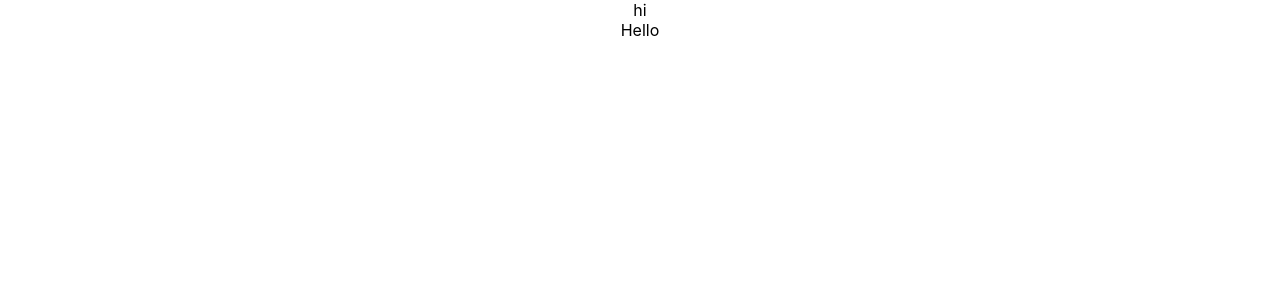
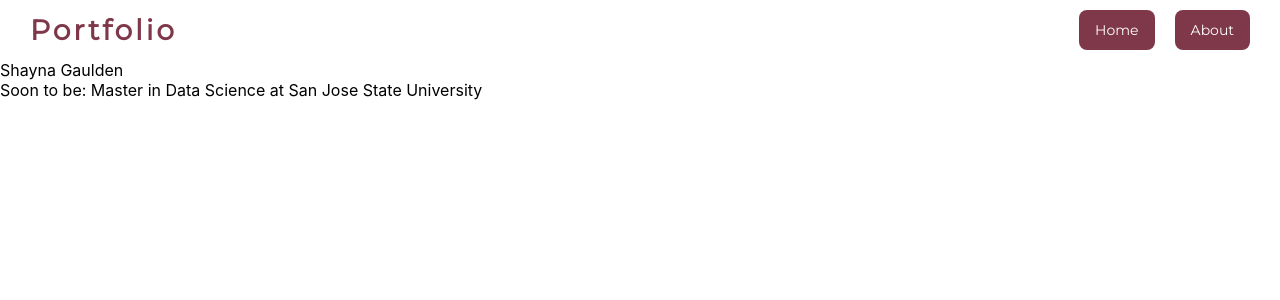
Before and after one commit to shayna-gaulden/portfolio, a React (Create React App) app: page / in a window 1280 px wide. Shown: the top 300 px of the page. Built offline with nearby package versions, Linux system fonts and the light colour scheme.

Commit message:
navbar added title started

```diff
--- a/public/index.html
+++ b/public/index.html
@@ -9,6 +9,11 @@
       name="description"
       content="Web site created using create-react-app"
     />
+
+    <link rel="preconnect" href="https://fonts.googleapis.com">
+    <link rel="preconnect" href="https://fonts.gstatic.com" crossorigin>
+    <link href="https://fonts.googleapis.com/css2?family=Montserrat&display=swap" rel="stylesheet">
+
     <link rel="apple-touch-icon" href="%PUBLIC_URL%/logo192.png" />
     <!--
       manifest.json provides metadata used when your web app is installed on a
--- a/src/App.css
+++ b/src/App.css
@@ -1,38 +1,44 @@
-.App {
-  text-align: center;
+.nav-container {
+  display: flex;
+  padding: 10px 30px 10px 30px;
+  justify-content: space-between;
+  align-items: center;
 }
 
-.App-logo {
-  height: 40vmin;
-  pointer-events: none;
+.nav-links {
+  display: flex;
+  gap: 20px;
 }
 
-@media (prefers-reduced-motion: no-preference) {
-  .App-logo {
-    animation: App-logo-spin infinite 20s linear;
-  }
+.nav-button {
+  background-color: #7F384A;
+  border-radius: 8px;
+  box-sizing: border-box;
+  color: #FFFFFF;
+  cursor: pointer;
+  display: inline-block;
+  font-family: 'Montserrat', sans-serif;
+  font-size: 14px;
+  font-weight: 500;
+  height: 40px;
+  line-height: 20px;
+  padding: 10px 16px;
+  position: relative;
+  text-align: center;
+  transition: color 100ms;
+  vertical-align: baseline;
+  touch-action: manipulation;
+  transition: 0.3s;
+}
+.nav-button:hover,
+.nav-button:focus {
+  background-color: #532530;
 }
 
-.App-header {
-  background-color: #282c34;
-  min-height: 100vh;
-  display: flex;
-  flex-direction: column;
-  align-items: center;
-  justify-content: center;
-  font-size: calc(10px + 2vmin);
-  color: white;
+.nav-header {
+  font-family: 'Montserrat', sans-serif;
+  font-size: 28px;
+  letter-spacing: 3px;
+  font-weight: 600;
+  color: #7F384A;
 }
-
-.App-link {
-  color: #61dafb;
-}
-
-@keyframes App-logo-spin {
-  from {
-    transform: rotate(0deg);
-  }
-  to {
-    transform: rotate(360deg);
-  }
-}
--- a/src/App.js
+++ b/src/App.js
@@ -6,9 +6,7 @@ import Home from './pages/home';
 function App() {
   return (
     <div className="App">
-      hi
       <Routes>
-
         <Route path='/' exact element={<Home />} />
       </Routes>
     </div>
--- a/src/components/nav.js
+++ b/src/components/nav.js
@@ -1,10 +1,21 @@
 import React from "react";
 import { Link } from "react-router-dom";
 
+
 const Nav = () => {
     return (
-        <div>
-
+        <div className="nav-container">
+            <header className="nav-header">
+                Portfolio
+            </header>
+            <div className="nav-links">
+                <Link to="/">
+                    <div className="nav-button"> Home </div>
+                </Link>
+                <Link to="/">
+                    <div className="nav-button"> About </div>
+                </Link>
+            </div>
         </div>
     );
 }
--- /dev/null
+++ b/src/components/title.js
@@ -0,0 +1,16 @@
+import React from "react";
+
+const Title = ({title,subtitle}) => {
+    return (
+        <div className="title-container">
+            <header className="title">
+                {title}
+            </header>
+            <header className="subtitle">
+                {subtitle}
+            </header>
+        </div>
+    );
+}
+
+export default Title;
--- a/src/pages/home.js
+++ b/src/pages/home.js
@@ -1,11 +1,15 @@
 import React from "react";
 import Nav from "../components/nav";
+import Title from "../components/title";
 
 const Home = () => {
     return(
         <div>
             <Nav/>
-            Hello
+            <Title
+                title={"Shayna Gaulden"}
+                subtitle={"Soon to be: Master in Data Science at San Jose State University"}
+            />
         </div>
     )
 }
```
